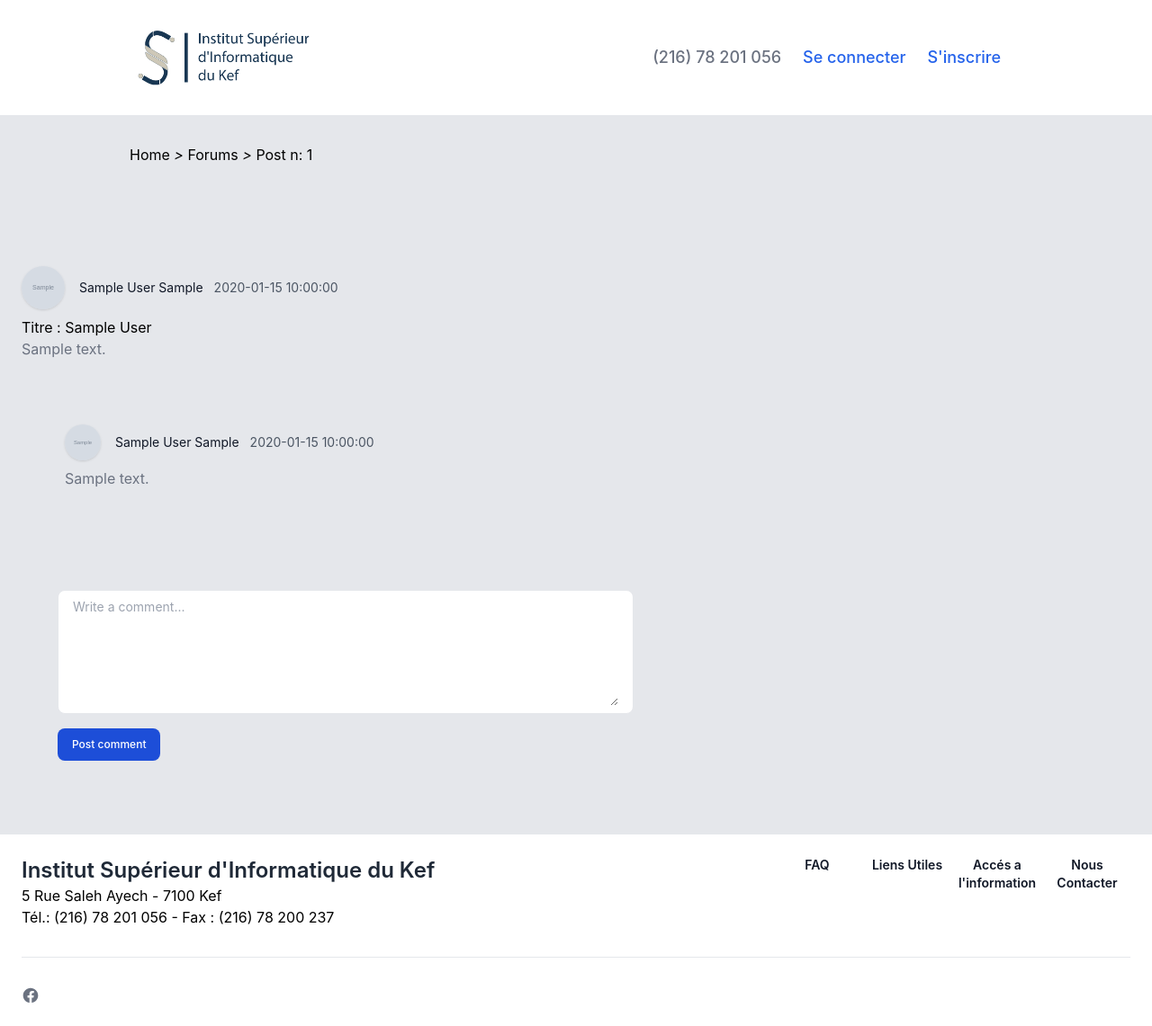
After one commit to Ferjaboss/ISIKef-Website, a PHP site: page /isik/public/views/forum/reply.php?id=1 in a window 1280 px wide. The commit adds this page. Shown: the whole page at 90% size. Run offline with PHP 8.4, Linux system fonts and the light colour scheme; tables that the repository leaves empty or names only in its code hold one stand-in row (values such as "Sample post"); grey boxes marked "Sample" are stand-in pictures.

Commit message:
finished the forum functionality

```diff
--- a/public/css/output.css
+++ b/public/css/output.css
@@ -43,7 +43,7 @@ html {
   -o-tab-size: 4;
      tab-size: 4;
   /* 3 */
-  font-family: ui-sans-serif, system-ui, -apple-system, BlinkMacSystemFont, "Segoe UI", Roboto, "Helvetica Neue", Arial, "Noto Sans", sans-serif, "Apple Color Emoji", "Segoe UI Emoji", "Segoe UI Symbol", "Noto Color Emoji";
+  font-family: Inter, ui-sans-serif, system-ui, -apple-system, system-ui, Segoe UI, Roboto, Helvetica Neue, Arial, Noto Sans, sans-serif, Apple Color Emoji, Segoe UI Emoji, Segoe UI Symbol, Noto Color Emoji;
   /* 4 */
   font-feature-settings: normal;
   /* 5 */
@@ -744,6 +740,10 @@ video {
   margin-top: 1.5rem;
 }
 
+.ml-6 {
+  margin-left: 1.5rem;
+}
+
 .block {
   display: block;
 }
@@ -804,6 +804,38 @@ video {
   height: 100%;
 }
 
+.h-7 {
+  height: 1.75rem;
+}
+
+.h-9 {
+  height: 2.25rem;
+}
+
+.h-10 {
+  height: 2.5rem;
+}
+
+.h-11 {
+  height: 2.75rem;
+}
+
+.h-24 {
+  height: 6rem;
+}
+
+.max-h-2 {
+  max-height: 0.5rem;
+}
+
+.max-h-10 {
+  max-height: 2.5rem;
+}
+
+.max-h-24 {
+  max-height: 6rem;
+}
+
 .min-h-screen {
   min-height: 100vh;
 }
@@ -844,6 +876,34 @@ video {
   width: 100%;
 }
 
+.w-36 {
+  width: 9rem;
+}
+
+.w-7 {
+  width: 1.75rem;
+}
+
+.w-8 {
+  width: 2rem;
+}
+
+.w-9 {
+  width: 2.25rem;
+}
+
+.w-1 {
+  width: 0.25rem;
+}
+
+.w-10 {
+  width: 2.5rem;
+}
+
+.w-11 {
+  width: 2.75rem;
+}
+
 .max-w-7xl {
   max-width: 80rem;
 }
@@ -860,10 +920,30 @@ video {
   max-width: 1280px;
 }
 
+.max-w-2xl {
+  max-width: 42rem;
+}
+
+.max-w-3xl {
+  max-width: 48rem;
+}
+
+.max-w-4xl {
+  max-width: 56rem;
+}
+
+.max-w-5xl {
+  max-width: 64rem;
+}
+
 .flex-shrink-0 {
   flex-shrink: 0;
 }
 
+.grid-cols-10 {
+  grid-template-columns: repeat(10, minmax(0, 1fr));
+}
+
 .grid-cols-2 {
   grid-template-columns: repeat(2, minmax(0, 1fr));
 }
@@ -973,17 +1063,21 @@ video {
   border-radius: 0.75rem;
 }
 
+.rounded-t-lg {
+  border-top-left-radius: 0.5rem;
+  border-top-right-radius: 0.5rem;
+}
+
 .border {
   border-width: 1px;
 }
 
+.border-0 {
+  border-width: 0px;
+}
+
 .border-2 {
   border-width: 2px;
-}
-
-.border-black {
-  --tw-border-opacity: 1;
-  border-color: rgb(0 0 0 / var(--tw-border-opacity));
 }
 
 .border-gray-100 {
@@ -1049,6 +1148,11 @@ video {
 .bg-indigo-500 {
   --tw-bg-opacity: 1;
   background-color: rgb(99 102 241 / var(--tw-bg-opacity));
+}
+
+.bg-primary-700 {
+  --tw-bg-opacity: 1;
+  background-color: rgb(29 78 216 / var(--tw-bg-opacity));
 }
 
 .bg-red-600 {
@@ -1103,6 +1202,15 @@ video {
   padding: 1rem;
 }
 
+.p-6 {
+  padding: 1.5rem;
+}
+
+.px-0 {
+  padding-left: 0px;
+  padding-right: 0px;
+}
+
 .px-2 {
   padding-left: 0.5rem;
   padding-right: 0.5rem;
@@ -1185,6 +1293,14 @@ video {
   padding-top: 2rem;
 }
 
+.pb-10 {
+  padding-bottom: 2.5rem;
+}
+
+.pb-8 {
+  padding-bottom: 2rem;
+}
+
 .text-left {
   text-align: left;
 }
@@ -1235,6 +1351,11 @@ video {
   line-height: 1rem;
 }
 
+.text-base {
+  font-size: 1rem;
+  line-height: 1.5rem;
+}
+
 .font-bold {
   font-weight: 700;
 }
@@ -1315,6 +1436,11 @@ video {
 .text-white {
   --tw-text-opacity: 1;
   color: rgb(255 255 255 / var(--tw-text-opacity));
+}
+
+.text-gray-600 {
+  --tw-text-opacity: 1;
+  color: rgb(75 85 99 / var(--tw-text-opacity));
 }
 
 .shadow {
@@ -1623,6 +1837,10 @@ video {
     margin-bottom: 4rem;
   }
 
+  .lg\:ml-12 {
+    margin-left: 3rem;
+  }
+
   .lg\:w-1\/3 {
     width: 33.333333%;
   }
--- /dev/null
+++ b/public/views/forum/reply.php
@@ -0,0 +1,189 @@
+<?php
+    session_start();
+    $mysqli = new mysqli('localhost', 'root', '', 'isik');
+    $result = $mysqli->query('SELECT * FROM topic join user on topic.user_id = user.id WHERE topic.id = ' . $_GET['id']);
+    $topic = $result->fetch_assoc();
+    if ($_SERVER['REQUEST_METHOD'] === 'POST') {
+        $mysqli->query("INSERT INTO comment (user_id, topic_id, body) VALUES ({$_SESSION['id']}, {$_GET['id']}, '{$_POST['body']}')");
+        header('Location: reply.php?id=' . $_GET['id']);
+        exit;
+    }
+    $commentsResult = $mysqli->query("SELECT * FROM comment join user on comment.user_id = user.id WHERE topic_id = {$_GET['id']}");
+    $comments = $commentsResult->fetch_all(MYSQLI_ASSOC);
+?>
+<html lang="en">
+<head>
+    <meta charset="UTF-8">
+    <meta http-equiv="X-UA-Compatible" content="IE=edge">
+    <meta name="viewport" content="width=device-width, initial-scale=1.0">
+    <link rel="stylesheet" href="../../css/output.css">
+    <link rel="stylesheet" href="../../fonts/fontawesome-free-6.3.0-web/css/all.css">
+    <link rel="icon" type="image/x-icon" href="/img/logos/isik/logo.png">
+    <title>Institut Supérieur de l'Informatique du Kef</title>
+</head>
+<body>
+<header>
+        <nav class="bg-white border-gray-200 px-36 py-8">
+            <div class="flex flex-wrap items-center justify-between mx-auto">
+                <a href="../../../index.php" class="flex items-center">
+                    <img src="../../img\logos\isik\banner.png" class=" h-16 mr-3 sm:max-h-20" alt="isi kef logo" />
+                    <span class="self-center text-xl font-semibold whitespace-nowrap "></span>
+                </a>
+                <div class="flex items-center">
+                    <?php
+                    if(isset($_SESSION['id'])) {
+                        $servername = "localhost";
+                        $username = "root";
+                        $db_password = "";
+                        $dbname = "isik";
+                        $conn = mysqli_connect($servername, $username, $db_password, $dbname);
+                        if (!$conn) {
+                            die("Connection failed: " . mysqli_connect_error());
+                        }
+                        $id = $_SESSION['id'];
+                        $stmt = $conn->prepare("SELECT nom, prenom, avatar FROM user WHERE id=?");
+                        $stmt->bind_param("i", $id);
+                        $stmt->execute();
+                        $stmt->bind_result($nom, $prenom, $avatar);
+                        $stmt->fetch();
+                        echo '<span class="mr-6 text-lg font-medium text-gray-500">' . $nom . ' ' . $prenom . '</span>';
+                        echo'<div class="relative">';
+                        echo '<button class="profile-btn"><img src="../../views/auth/avatars/' . $avatar . '" class="w-12 h-12 rounded-full object-cover mr-4 shadow" alt="user avatar" /></button>';
+                        echo '<div  class="profile-menu absolute hidden bg-white border rounded shadow-md py-2 mt-2 w-48 left-0">';
+                        echo '<a href="#" class="block px-4 py-2 text-gray-800 hover:bg-indigo-500 hover:text-white"><i class="fas fa-user mr-2"></i>Profile</a>';
+                        echo '<a href="#" class="block px-4 py-2 text-gray-800 hover:bg-indigo-500 hover:text-white"><i class="fas fa-tachometer-alt mr-2"></i>Dashboard</a>';
+                        echo '<a href="http://localhost/isik/public/views/forum/" class="block px-4 py-2 text-gray-800 hover:bg-indigo-500 hover:text-white"><i class="fas fa-comments mr-2"></i>Forums</a>';
+                        echo '<a href="http://localhost/isik/public/views/auth/logout.php" class="block px-4 py-2 text-gray-800 hover:bg-indigo-500 hover:text-white"><i class="fas fa-sign-out-alt mr-2"></i>Se deconnecter</a>';
+                        echo '</div>';
+                        echo '</div>';
+                        $stmt->close();
+                        $conn->close();
+                    } else {
+                        echo '<a href="tel:21678201056" class="mr-6 text-lg font-medium text-gray-500  hover:underline">(216) 78 201 056</a>';
+                        echo '<a href="../views/auth/login.php" class="mr-6 text-lg font-medium text-blue-600  hover:underline">Se connecter</a>';
+                        echo '<a href="../views/auth/register.php" class="mr-6 text-lg font-medium text-blue-600  hover:underline">S\'inscrire</a>';
+                    }
+                ?>
+            </div>
+        </div>
+    </nav>
+</header>
+<main class="bg-gray-200 min-h-screen pb-8">
+  <div class="pt-8  mx-36">
+    <a href="http://localhost/isik">Home</a>
+    <i class="fa-light fa-greater-than" style="color: #000000;"></i>
+    <a href="http://localhost/isik/public/views/forum/">Forums</a>
+    <i class="fa-light fa-greater-than" style="color: #000000;"></i>
+    <a href="">Post n: <?php echo $_GET['id']; ?></a>
+  </div>
+  <br>
+<section class="py-8 lg:py-16">
+    <article class="p-6 mb-6 text-base rounded-lg ">
+        <footer class="flex justify-between items-center mb-2">
+            <div class="flex items-center">
+                <p class="inline-flex items-center mr-3 text-sm text-gray-900 "><img
+                        class="w-12 h-12 rounded-full object-cover mr-4 shadow"
+                        <?php echo 'src="http://localhost/isik/public/views/auth/avatars/'.$topic['avatar'].'"'; ?>
+                        alt="Topic_author"><?php echo ''.$topic['nom']." ".$topic['prenom']; ?></p>
+                <p class="text-sm text-gray-600 "><?php echo$topic['created_at'] ?></p>
+            </div>
+        </footer>
+        <h2>Titre : <?php echo $topic['title']; ?></h2>
+        <p class="text-gray-500 "><?php echo $topic['body']; ?></p>
+    </article>
+  </div>
+  <?php foreach ($comments as $comment) { ?>
+      <article class="p-6 mb-6 ml-6 lg:ml-12 text-base rounded-lg ">
+        <footer class="flex justify-between items-center mb-2">
+            <div class="flex items-center">
+                <p class="inline-flex items-center mr-3 text-sm text-gray-900 "><img
+                        class="w-10 h-10 rounded-full object-cover mr-4 shadow"
+                         <?php echo 'src="http://localhost/isik/public/views/auth/avatars/'.$comment['avatar'].'"'; ?>
+                        alt="Comment_Author"><?php echo ''.$comment['nom']." ".$comment['prenom']; ?></p>
+                <p class="text-sm text-gray-600 "><?php echo$comment['comment_created_at'] ?></p>
+            </div>
+        </footer>
+        <p class="text-gray-500 "><?php echo $comment['body']; ?></p>
+    </article>
+    <?php } ?>
+</section>
+
+            <div class="max-w-2xl ml-6 lg:ml-12 px-4">
+                <form class="mb-6" method="post">
+                <div class="py-2 px-4 mb-4 bg-white rounded-lg rounded-t-lg border border-gray-200 ">
+                    <label for="comment" class="sr-only">Your comment</label>
+                    <textarea name="body"
+                        id="comment" rows="6"
+                        class="px-0 w-full text-sm text-gray-900 border-0 focus:ring-0 focus:outline-none "
+                        placeholder="Write a comment..." required></textarea>
+                </div>
+                <button type="submit"
+                    class="inline-flex items-center py-2.5 px-4 text-xs font-medium text-center text-white bg-primary-700 rounded-lg focus:ring-4 focus:ring-primary-200  hover:bg-primary-800">
+                    Post comment
+                </button>
+            </form>
+            </div>
+
+        </div>
+</main>
+
+
+
+<footer class="bg-white">
+  <div class="mx-auto w-full p-4 sm:p-6 ">
+      <div class="md:flex md:justify-between">
+        <div class="mb-6 md:mb-0">
+                <span class="self-center text-2xl font-semibold whitespace-nowrap text-gray-800">Institut Supérieur d'Informatique du Kef</span>
+                <div >5 Rue Saleh Ayech - 7100 Kef <br>
+                  Tél.: (216) 78 201 056 - Fax : (216) 78 200 237
+                  </div>
+        </div>
+        <div class="grid grid-cols-2 sm:gap-1 sm:grid-cols-4 text-center">
+
+            <div class="w-24">
+                <a href="" class="mb-4 text-sm font-semibold text-gray-900">FAQ</a>
+            </div>
+            <div class="w-24">
+              <a href="" class="mb-4 text-sm font-semibold text-gray-900">Liens Utiles</a>
+          </div>
+          <div class="w-24">
+              <a href="public\views\footer\acces_info.php" class="mb-4 text-sm font-semibold text-gray-900">Accés a l'information</a>
+          </div>
+          <div class="w-24">
+              <a href="./public/views/contact.php" class="mb-4 text-sm font-semibold text-gray-900">Nous Contacter</a>
+          </div>
+        </div>
+    </div>
+    <hr class="my-6 border-gray-200 sm:mx-auto  lg:my-8" />
+    <div class="sm:flex sm:items-center sm:justify-between">
+        <div class="flex mt-4 space-x-6 sm:justify-center sm:mt-0">
+            <a href="https://www.facebook.com/profile.php?id=100057592473413" class="text-gray-500 hover:text-gray-900 ">
+                <svg class="w-5 h-5" fill="currentColor" viewBox="0 0 24 24" aria-hidden="true"><path fill-rule="evenodd" d="M22 12c0-5.523-4.477-10-10-10S2 6.477 2 12c0 4.991 3.657 9.128 8.438 9.878v-6.987h-2.54V12h2.54V9.797c0-2.506 1.492-3.89 3.777-3.89 1.094 0 2.238.195 2.238.195v2.46h-1.26c-1.243 0-1.63.771-1.63 1.562V12h2.773l-.443 2.89h-2.33v6.988C18.343 21.128 22 16.991 22 12z" clip-rule="evenodd" /></svg>
+                <span class="sr-only">Facebook page</span>
+            </a>
+
+        </div>
+    </div>
+  </div>
+</footer>
+<script>
+const profileBtn = document.querySelector('.profile-btn');
+const profileMenu = document.querySelector('.profile-menu');
+
+profileBtn.addEventListener('click', () => {
+  if (profileMenu.classList.contains('hidden')) {
+    profileMenu.classList.remove('hidden');
+  } else {
+    profileMenu.classList.add('hidden');
+  }
+});
+
+document.addEventListener('click', (event) => {
+  if (!profileBtn.contains(event.target) && !profileMenu.contains(event.target)) {
+    profileMenu.classList.add('hidden');
+  }
+});</script>
+<script src="../../js/app.js"></script>
+<script src="../../js/verify.js"></script>
+</body>
+</html>
```
Also changed, not shown: other parts of public/css/output.css (+107 -13 lines), public/views/auth/logout.php (+5 -7 lines), public/views/forum/index.php (+9 -13 lines), sample.html (deleted, +0 -52 lines), tailwind.config.js (+56 -9 lines), public/views/auth/avatars/default.png (added).
